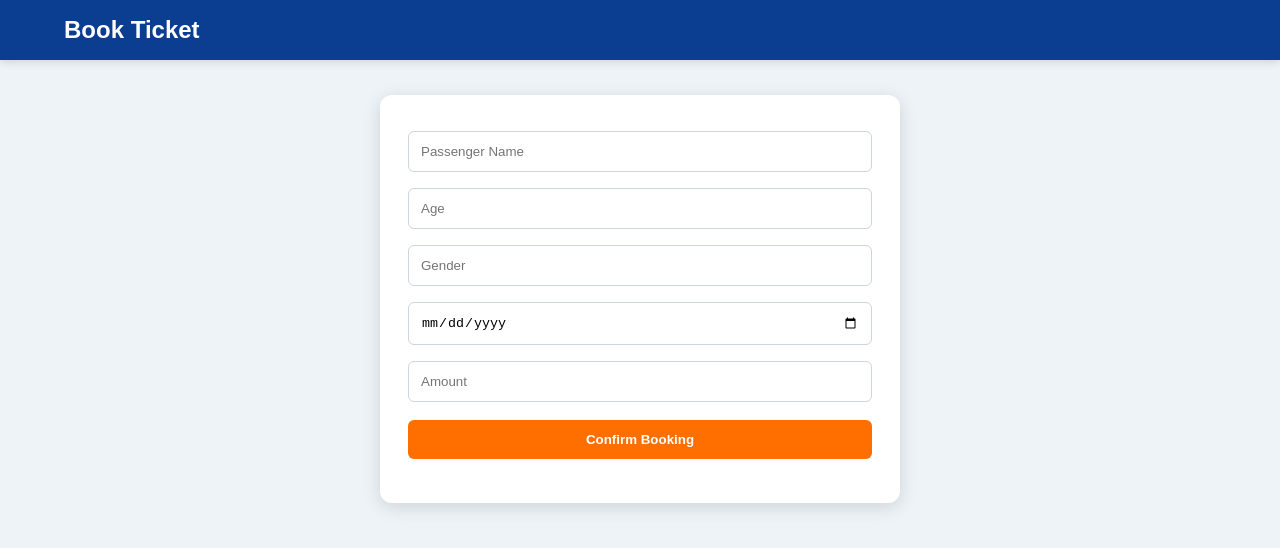
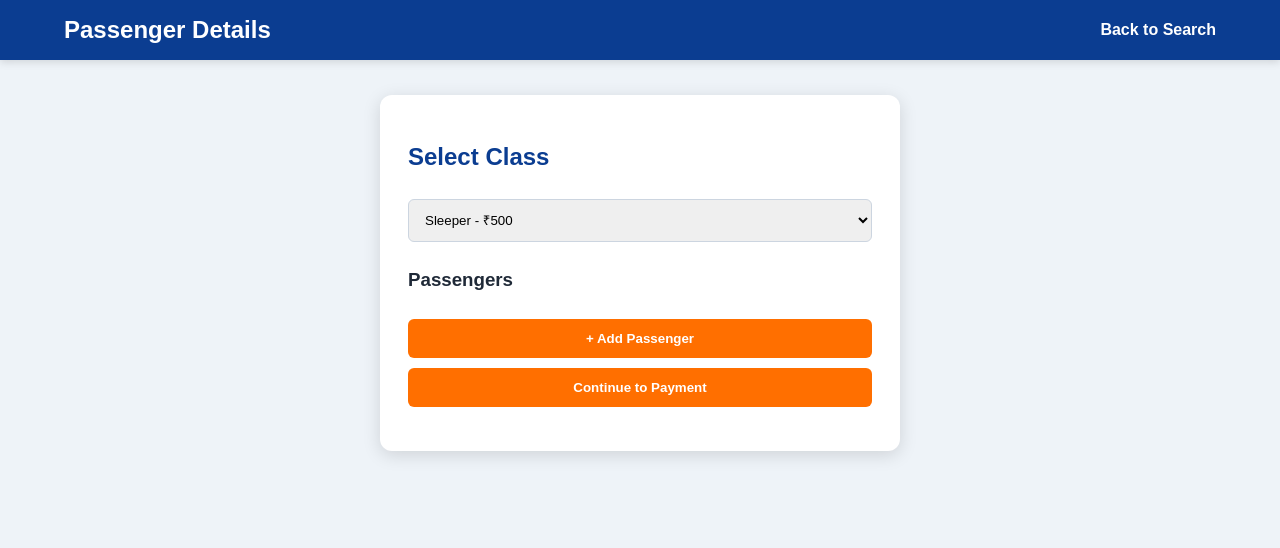
Before and after one commit to poojaiiit17/IRCTC, a plain HTML site: page frontend/booking.html in a window 1280 px wide. Drawn offline with Linux system fonts and the light colour scheme.

Commit message:
Add multi passenger class selection

```diff
--- a/frontend/booking.html
+++ b/frontend/booking.html
@@ -1,20 +1,4 @@
-<!DOCTYPE html>
-<html>
-<head>
-    <title>Book Ticket</title>
-    <link rel="stylesheet" href="css/style.css">
-</head>
-<body>
-<header><h1>Book Ticket</h1></header>
-<div class="card">
-    <input id="passengerName" placeholder="Passenger Name">
-    <input id="passengerAge" type="number" placeholder="Age">
-    <input id="passengerGender" placeholder="Gender">
-    <input id="journeyDate" type="date">
-    <input id="amount" type="number" placeholder="Amount">
-    <button onclick="bookTicket()">Confirm Booking</button>
-    <p id="message"></p>
-</div>
-<script src="js/booking.js"></script>
-</body>
-</html>
+<!DOCTYPE html><html lang="en"><head><meta charset="UTF-8"><meta name="viewport" content="width=device-width,initial-scale=1.0"><title>Passenger Details</title><link rel="stylesheet" href="css/style.css"></head><body>
+<header><h1>Passenger Details</h1><nav><a href="search.html">Back to Search</a></nav></header>
+<main class="page"><div class="card"><h2>Select Class</h2><select id="classType"><option value="SL">Sleeper - ₹500</option><option value="3A">AC 3 Tier - ₹1200</option><option value="2A">AC 2 Tier - ₹1800</option><option value="1A">First AC - ₹2500</option></select>
+<h3>Passengers</h3><div id="passengers"></div><button onclick="addPassenger()">+ Add Passenger</button><button onclick="createBooking()">Continue to Payment</button><p id="message"></p></div></main><script src="js/booking.js"></script></body></html>
```
